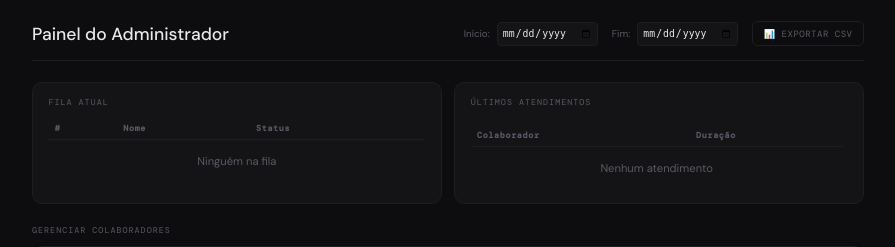
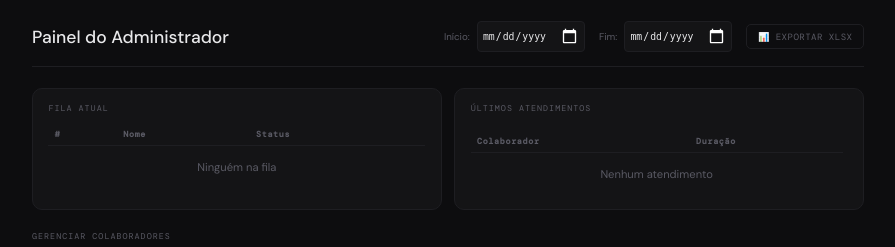
Before and after one commit to elfabitto/queue_system, a Flask app: template templates/admin.html in a window 1280 px wide. Shown: the top 247 px of the page, without its empty margins (192-1087 px from the left). Run offline with Flask 3, Linux system fonts and the light colour scheme; the template is opened without the code that fills it: values that come from a table or form of the project are taken from there, others are empty; some libraries are stand-ins or nearby versions; some web fonts are replaced.

Commit message:
corrigido calendario e tabela do relatorio

```diff
--- a/app.py
+++ b/app.py
@@ -12,6 +12,19 @@ from datetime import datetime, timedelta
 import os
 import csv
 import io
+from openpyxl import Workbook
+
+def format_duration(seconds):
+    if not seconds:
+        return "0s"
+    h = seconds // 3600
+    m = (seconds % 3600) // 60
+    s = seconds % 60
+    if h > 0:
+        return f"{h}h {m}m {s}s"
+    elif m > 0:
+        return f"{m}m {s}s"
+    return f"{s}s"
 
 app = Flask(__name__)
 app.config['SECRET_KEY'] = 'chave-secreta-fila'
@@ -277,7 +290,8 @@ def admin():
     for r in raw_history:
         history.append({
             'colaborador': {'username': r.colaborador.username if hasattr(r, 'colaborador') and r.colaborador else 'Desconhecido'},
-            'duration_seconds': r.duration_seconds or 0
+            'duration_seconds': r.duration_seconds or 0,
+            'duracao': format_duration(r.duration_seconds)
         })
 
     stats = []
@@ -326,7 +340,7 @@ def view_colaborador(user_id):
         history.append({
             'tipo': 'Concluído',
             'data': a.finished_at,
-            'duracao': f"{a.duration_seconds // 60}m {a.duration_seconds % 60}s"
+            'duracao': format_duration(a.duration_seconds)
         })
     for s in skips:
         history.append({
@@ -342,11 +356,11 @@ def view_colaborador(user_id):
                            history=history,
                            total_concluidos=total_count,
                            total_pulados=len(skips),
-                           avg_time=f"{avg_minutes}m {avg_rem_seconds}s")
+                           avg_time=format_duration(avg_seconds))
 
 @app.route('/admin/export')
 @login_required
-def export_csv():
+def export_xlsx():
     if not current_user.is_admin:
         return redirect(url_for('index'))
 
@@ -404,22 +418,28 @@ def export_csv():
 
     records.sort(key=lambda x: x['data'], reverse=True)
 
-    # Gerar CSV
-    si = io.StringIO()
-    cw = csv.writer(si)
-    cw.writerow(['Data/Hora', 'Colaborador', 'Ação', 'Tempo de Atendimento (Segundos)'])
+    # Gerar XLSX
+    wb = Workbook()
+    ws = wb.active
+    ws.title = "Relatório"
+    ws.append(['Data/Hora', 'Colaborador', 'Ação', 'Tempo de Atendimento (Segundos)', 'Tempo de Atendimento (Formatado)'])
 
     for r in records:
-        cw.writerow([
+        ws.append([
             r['data'].strftime('%d/%m/%Y %H:%M:%S'),
             r['colaborador'],
             r['acao'],
-            r['duracao_segundos']
+            r['duracao_segundos'],
+            format_duration(r['duracao_segundos'])
         ])
 
-    output = make_response(si.getvalue())
-    output.headers["Content-Disposition"] = f"attachment; filename=relatorio_atendimentos_{start_date.strftime('%Y%m%d')}_a_{end_date.strftime('%Y%m%d')}.csv"
-    output.headers["Content-type"] = "text/csv"
+    si = io.BytesIO()
+    wb.save(si)
+    si.seek(0)
+
+    output = make_response(si.read())
+    output.headers["Content-Disposition"] = f"attachment; filename=relatorio_atendimentos_{start_date.strftime('%Y%m%d')}_a_{end_date.strftime('%Y%m%d')}.xlsx"
+    output.headers["Content-type"] = "application/vnd.openxmlformats-officedocument.spreadsheetml.sheet"
     return output
 
 @app.route('/admin/create_user', methods=['POST'])
--- a/templates/admin.html
+++ b/templates/admin.html
@@ -2,6 +2,13 @@
 
 {% block extra_styles %}
 <style>
+  /* Forçar a exibição do ícone do calendário para inputs type="date" em temas escuros */
+  input[type="date"]::-webkit-calendar-picker-indicator {
+    filter: invert(1);
+    cursor: pointer;
+    font-size: 1.2rem;
+  }
+
   /* Admin Panel Specific Styles */
   .admin-main {
     max-width: 860px;
@@ -283,7 +290,7 @@
 
     <!-- CSV Export Form -->
     <div style="display: flex; align-items: center; gap: 0.5rem;">
-      <form action="{{ url_for('export_csv') }}" method="GET"
+      <form action="{{ url_for('export_xlsx') }}" method="GET"
         style="display: flex; gap: 0.5rem; align-items: center; margin: 0;">
         <label style="font-size: 0.7rem; color: var(--muted);">Início:</label>
         <input type="date" name="start_date"
@@ -295,7 +302,7 @@
           style="padding: 0.3rem; font-size: 0.7rem; background: var(--surface); border: 1px solid var(--border); border-radius: 4px; color: var(--fg);"
           required>
 
-        <button type="submit" class="btn-link" style="margin-left: 0.5rem;">📊 EXPORTAR CSV</button>
+        <button type="submit" class="btn-link" style="margin-left: 0.5rem;">📊 EXPORTAR XLSX</button>
       </form>
     </div>
   </div>
@@ -423,7 +430,7 @@
               <td>{{ record.colaborador.username }}</td>
               <td>
                 <span style="font-family:'DM Mono',monospace; font-size:0.72rem;">
-                  {{ (record.duration_seconds // 60) }}m {{ (record.duration_seconds % 60) }}s
+                  {{ record.duracao }}
                 </span>
               </td>
             </tr>
```
